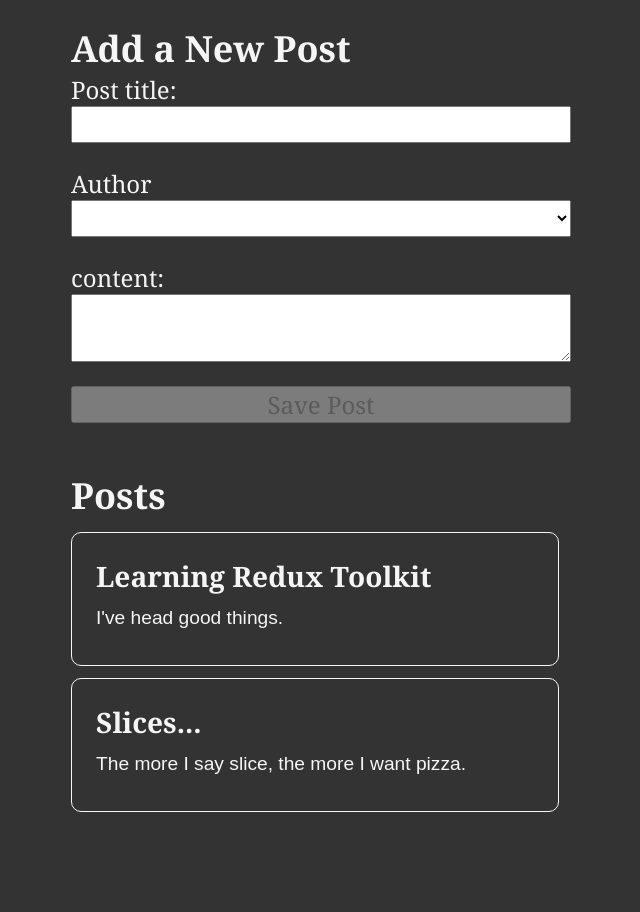
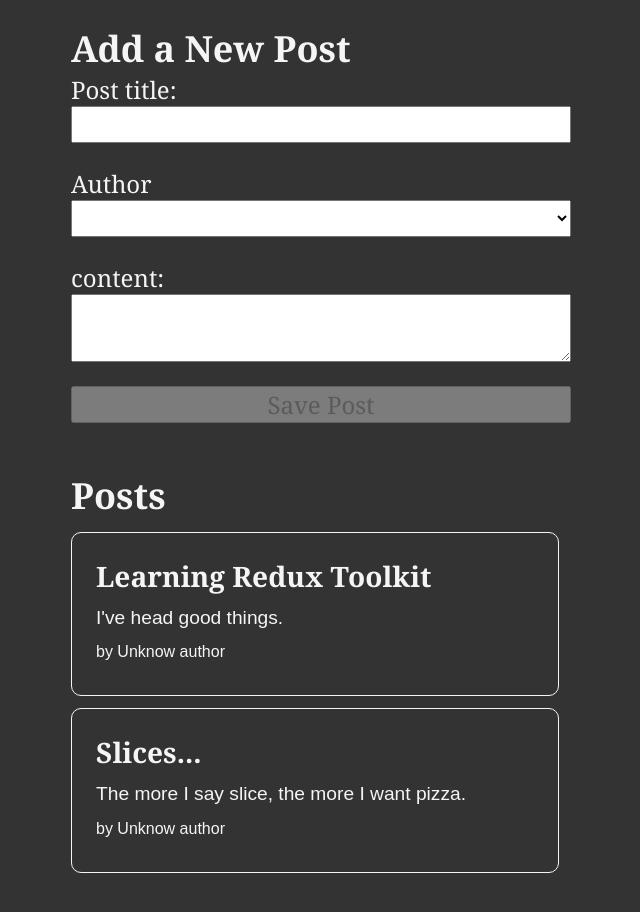
Before and after one commit to WagnerGauer/dave-gray-code-along, a React (Create React App) app in the folder react-redux-course-for-beginners/bulletin-board-app/: page / in a window 1280 px wide. Shown: the top 912 px of the page, without its empty margins (319-959 px from the left). Built offline with nearby package versions, Linux system fonts and the light colour scheme.

Commit message:
create PostAuthor component

```diff
--- /dev/null
+++ b/react-redux-course-for-beginners/bulletin-board-app/src/features/posts/PostAuthor.js
@@ -0,0 +1,14 @@
+import { UseSelector, useSelector } from "react-redux/es/hooks/useSelector";
+import { selectAllUsers } from "../users/usersSlice";
+
+import React from "react";
+
+const PostAuthor = ({ userId }) => {
+  const users = useSelector(selectAllUsers);
+
+  const author = users.find((user) => user.id === userId);
+
+  return <span> by {author ? author.name : "Unknow author"}</span>;
+};
+
+export default PostAuthor;
--- a/react-redux-course-for-beginners/bulletin-board-app/src/features/posts/PostsList.js
+++ b/react-redux-course-for-beginners/bulletin-board-app/src/features/posts/PostsList.js
@@ -1,5 +1,6 @@
 import { useSelector } from "react-redux/es/hooks/useSelector";
 import { selectAllPosts } from "./postsSlice";
+import PostAuthor from "./PostAuthor";
 
 import React from "react";
 
@@ -10,6 +11,9 @@
     <article key={post.id}>
       <h3>{post.title}</h3>
       <p>{post.content.substring(0, 100)}</p>
+      <p className="postCredit">
+        <PostAuthor userId={post.userId} />
+      </p>
     </article>
   ));
 
```
